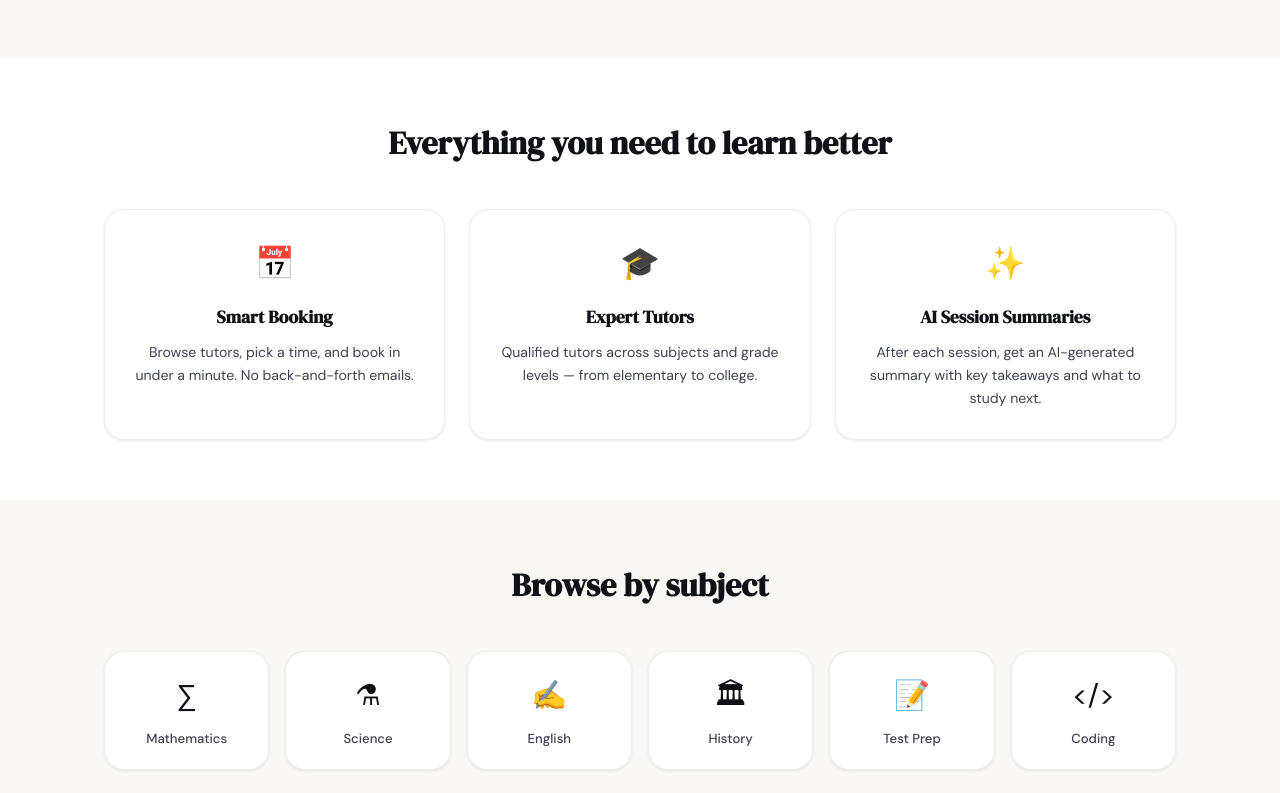
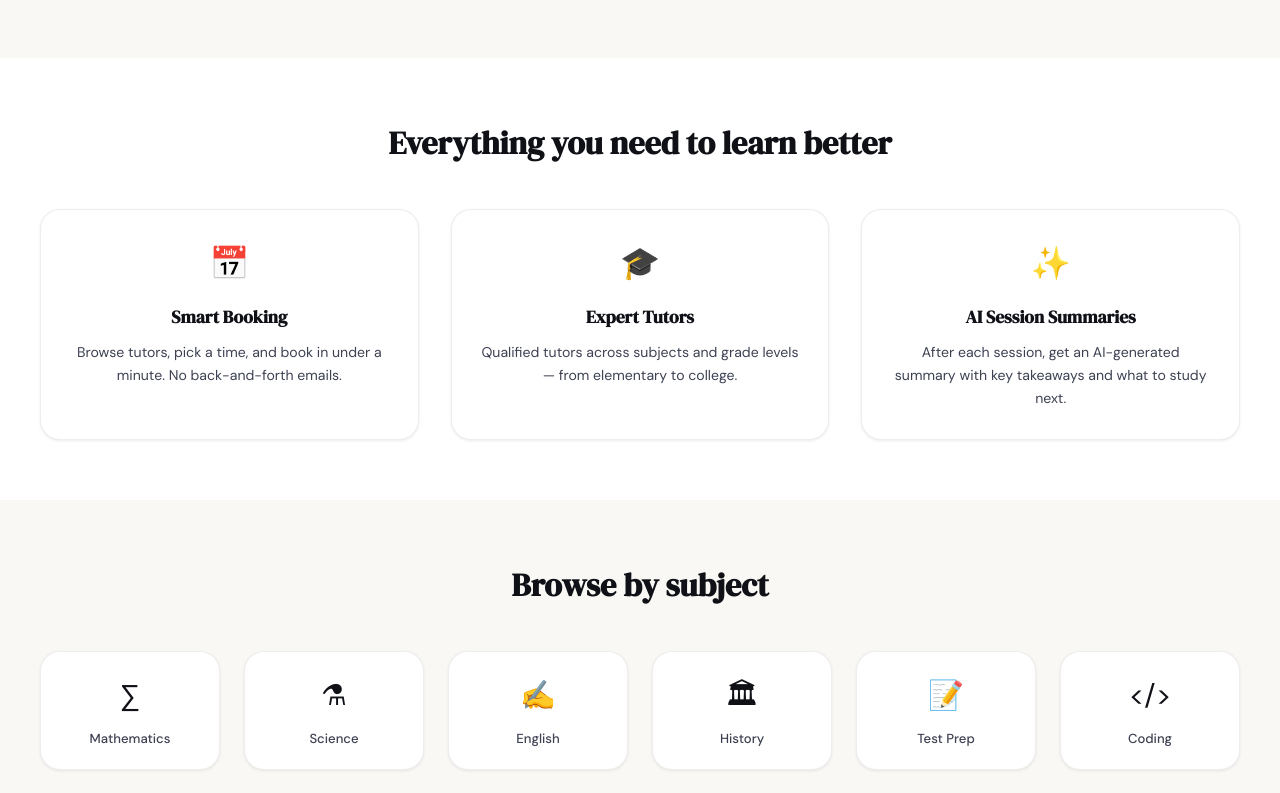
Before and after one commit to motticuss/tutorflow, a React (Vite) app in the folder client/: page / in a window 1280 px wide. Shown: the part 487-1280 px from the top of the page. Built offline with nearby package versions, Linux system fonts and the light colour scheme; no server answers.

Commit message:
Improve homepage layout spacing and container width

```diff
--- a/client/src/index.css
+++ b/client/src/index.css
@@ -42,7 +42,7 @@ input, textarea, select { font-family: var(--font-body); }
 img { max-width: 100%; display: block; }
 
 /* ── Utility classes ────────────────────────────────────── */
-.container { max-width: 1120px; margin: 0 auto; padding: 0 24px; }
+.container { max-width: 1400px; margin: 0 auto; padding: 0 40px; }
 
 .btn {
   display: inline-flex; align-items: center; gap: 8px;
--- a/client/src/pages/HomePage.css
+++ b/client/src/pages/HomePage.css
@@ -43,7 +43,7 @@
   font-family: var(--font-display); font-size: clamp(1.5rem, 3vw, 2rem);
   text-align: center; margin-bottom: 40px; color: var(--ink);
 }
-.features-grid { display: grid; grid-template-columns: repeat(3, 1fr); gap: 24px; }
+.features-grid { display: grid; grid-template-columns: repeat(3, 1fr); gap: 32px; }
 .feature-card { padding: 28px; text-align: center; }
 .feature-icon { font-size: 2rem; margin-bottom: 14px; }
 .feature-title { font-family: var(--font-display); font-size: 1.1rem; margin-bottom: 10px; }
@@ -52,7 +52,7 @@
 /* Subjects */
 .subjects-section { padding: 60px 0; }
 .subjects-grid {
-  display: grid; grid-template-columns: repeat(6, 1fr); gap: 16px;
+  display: grid; grid-template-columns: repeat(6, 1fr); gap: 24px;
 }
 .subject-chip {
   display: flex; flex-direction: column; align-items: center; gap: 10px;
```
Also changed, not shown: 1 other file (tests, documents, lock files or other folders).
